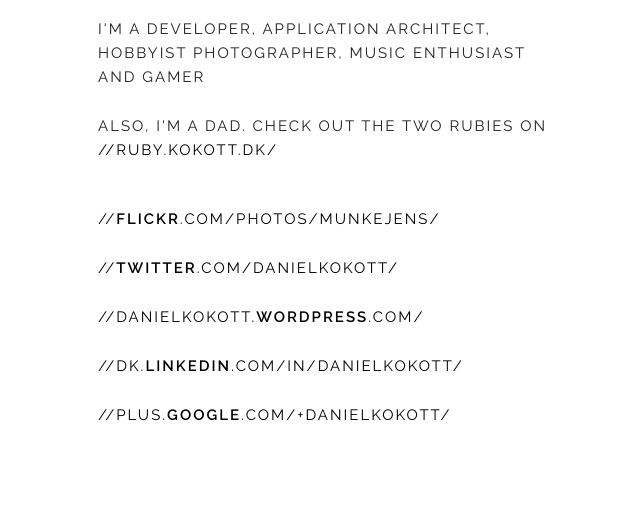
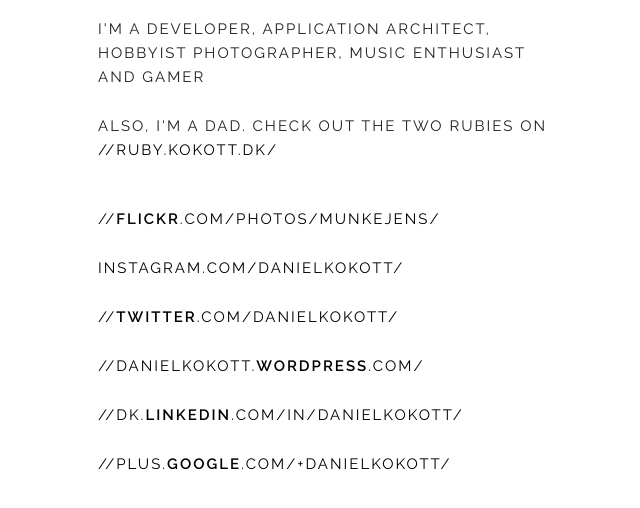
Before and after one commit to danielkokott/danielkokott.github.io, a plain HTML site: page index.html in a window 1280 px wide. Shown: the part 170-678 px from the top of the page, without its empty margins (62-702 px from the left). Drawn offline with Linux system fonts and the light colour scheme.

Commit message:
Added instagram og  target="_blank"

```diff
--- a/index.html
+++ b/index.html
@@ -29,11 +29,12 @@
     </div>
     <div class="row">
       <div class="twelve columns">
-        <p><a href="https://www.flickr.com/photos/munkejens/">//<strong>flickr</strong>.com/photos/munkejens/</a></p>
-        <p><a href="https://twitter.com/danielkokott/">//<strong>twitter</strong>.com/danielkokott/</a></p>
-        <p><a href="http://danielkokott.wordpress.com">//danielkokott.<strong>wordpress</strong>.com/</a></p>
-        <p><a href="http://dk.linkedin.com/in/danielkokott/">//dk.<strong>linkedin</strong>.com/in/danielkokott/</a></p>
-        <p><a href="https://plus.google.com/+DanielKokott/">//plus.<strong>google</strong>.com/+DanielKokott/</a></p>
+        <p><a target="_blank" href="https://www.flickr.com/photos/munkejens/">//<strong>flickr</strong>.com/photos/munkejens/</a></p>
+        <p><a target="_blank" href="https://www.instagram.com/danielkokott/"//<strong>instagram</strong>.com/danielkokott/</a></p>
+        <p><a target="_blank" href="https://twitter.com/danielkokott/">//<strong>twitter</strong>.com/danielkokott/</a></p>
+        <p><a target="_blank" href="http://danielkokott.wordpress.com">//danielkokott.<strong>wordpress</strong>.com/</a></p>
+        <p><a target="_blank" href="http://dk.linkedin.com/in/danielkokott/">//dk.<strong>linkedin</strong>.com/in/danielkokott/</a></p>
+        <p><a target="_blank" href="https://plus.google.com/+DanielKokott/">//plus.<strong>google</strong>.com/+DanielKokott/</a></p>
       </div>
     </div>
   </div>
```
